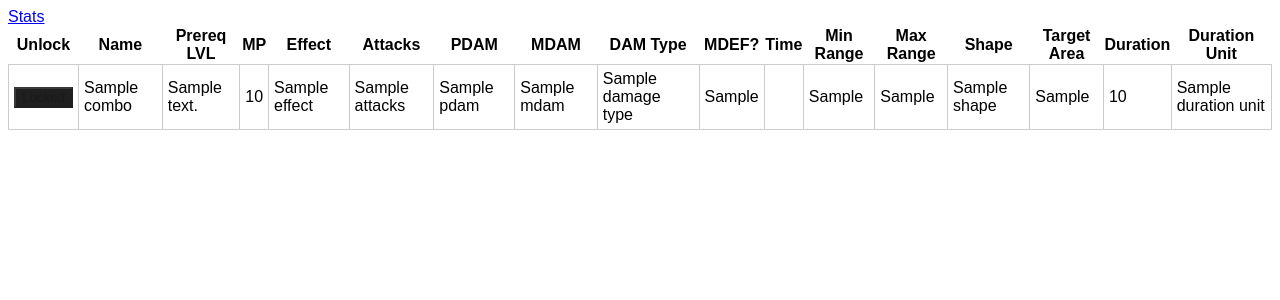
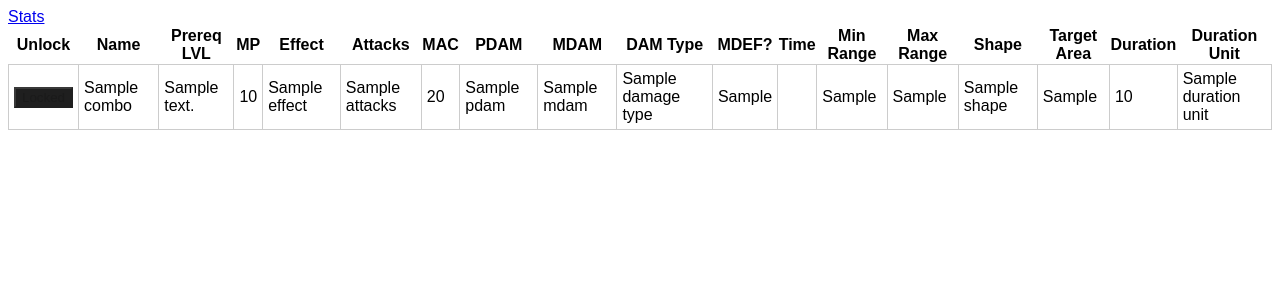
Before and after one commit to indeterminateoutcomesstudios/stardust-rpg, a Django app: template sheet/templates/combos.html in a window 1280 px wide. Shown: the top 300 px of the page. Run offline with Django 3.2, Linux system fonts and the light colour scheme; the template is opened without the code that fills it: most values are stand-ins (such as "Sample title", 1, 10 or a date in 2020).

Commit message:
Display MAC on ability and combo templates.

```diff
--- a/sheet/models/ability.py
+++ b/sheet/models/ability.py
@@ -32,6 +32,8 @@ class Time(aenum.AutoNumberEnum):
 
 
 class Ability:
+    mp_mac_modifier = 0.25
+
     def __init__(self, name: str, mp_cost: int, target_area: str, duration: str=None,
                  duration_unit: DurationUnit=DurationUnit.instant,
                  prerequisites: Tuple['Ability', ...]=(), damage_type: DamageType=None, effect='',
@@ -55,3 +57,6 @@ class Ability:
         self.min_range = min_range
         self.max_range = max_range
         self.shape = shape
+
+    def mac(self) -> int:
+        return round(self.mp_cost * self.mp_mac_modifier)
--- a/sheet/templates/abilities.html
+++ b/sheet/templates/abilities.html
@@ -40,6 +40,7 @@
                     <th>MP</th>
                     <th>Effect</th>
                     <th>Attacks</th>
+                    <th>MAC</th>
                     <th>PDAM</th>
                     <th>MDAM</th>
                     <th>DAM Type</th>
@@ -78,6 +79,11 @@
                     <td>{{ ability.mp_cost }}</td>
                     <td>{{ ability.effect }}</td>
                     <td>{{ ability.attacks }}</td>
+                    <td>
+                        {% if ability.targets_mdef %}
+                            {{ character.bmac|add:ability.mac }}
+                        {% endif %}
+                    </td>
                     <td>{{ ability.pdam }}</td>
                     <td>{{ ability.mdam }}</td>
                     <td>{{ ability.damage_type.name }}</td>
--- a/sheet/templates/combos.html
+++ b/sheet/templates/combos.html
@@ -37,6 +37,7 @@
                 <th>MP</th>
                 <th>Effect</th>
                 <th>Attacks</th>
+                <th>MAC</th>
                 <th>PDAM</th>
                 <th>MDAM</th>
                 <th>DAM Type</th>
@@ -70,6 +71,11 @@
                 <td>{{ combo.mp_cost }}</td>
                 <td>{{ combo.effect }}</td>
                 <td>{{ combo.attacks }}</td>
+                <td>
+                        {% if combo.targets_mdef %}
+                            {{ character.bmac|add:combo.mac }}
+                        {% endif %}
+                    </td>
                 <td>{{ combo.pdam }}</td>
                 <td>{{ combo.mdam }}</td>
                 <td>{{ combo.damage_type.name }}</td>
```
